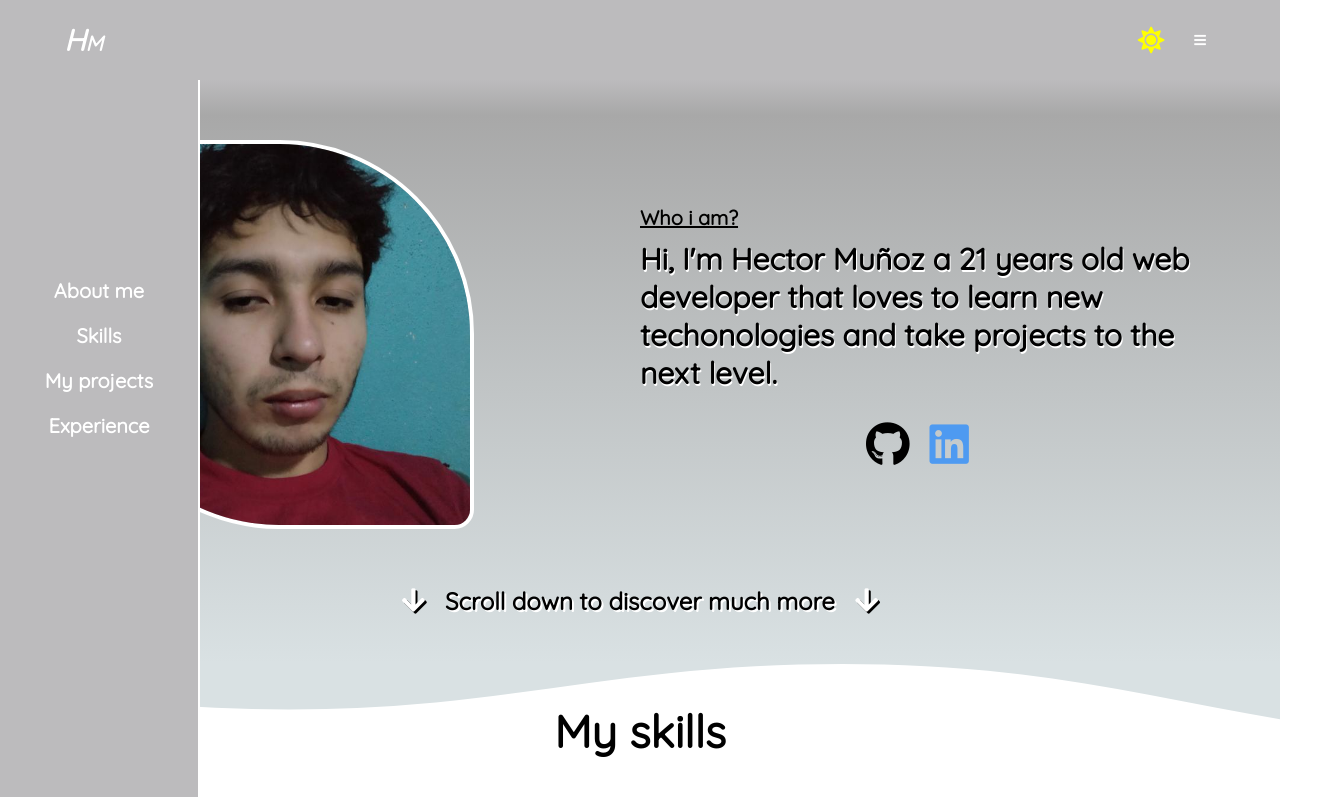
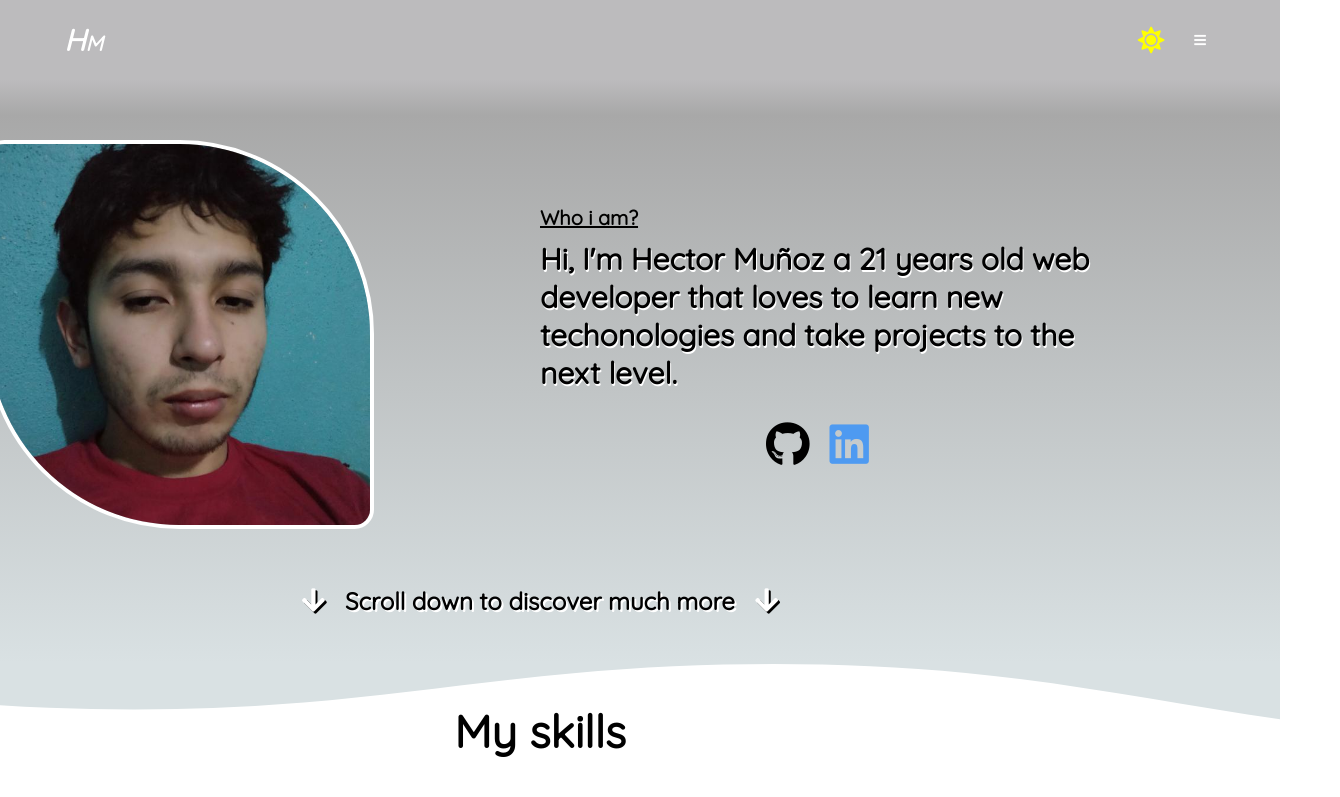
Before and after one commit to HectorMu/portfolio, a React (Create React App) app: page / in a window 1280 px wide. Shown: the top 797 px of the page, 1340 px wide, since content can reach past the window. Built offline with nearby package versions, Linux system fonts and the light colour scheme.

Commit message:
discard the way of make the sidebar with grid

```diff
--- a/src/App.css
+++ b/src/App.css
@@ -22,32 +22,9 @@
 .wrapper {
   display: grid;
   grid-template-columns: 0px 1fr;
+  margin-left: -200px;
   height: 100vh;
 }
-
 .wrapper.active {
-  grid-template-columns: 200px 1fr;
+  margin-left: -200px;
 }
-
-@keyframes smooth-close {
-  0% {
-    grid-template-columns: 0px 1fr;
-  }
-
-  100% {
-    grid-template-columns: 200px 1fr;
-  }
-}
-
-@media (min-width: 1000px) {
-  .wrapper.active {
-    grid-template-columns: 200px 1fr;
-    animation: ease 0.7s smooth-close;
-  }
-}
-
-@media (max-width: 500px) {
-  .wrapper.active {
-    grid-template-columns: 0px 1fr;
-  }
-}
--- a/src/components/Sidebar/Sidebar.css
+++ b/src/components/Sidebar/Sidebar.css
@@ -1,7 +1,7 @@
 .sidebar {
-  transform: translateX(-100%);
   transition: transform 0.2s ease-in-out;
   width: 200px;
+  transform: translateX(-200px);
   background: rgb(188, 187, 189);
   z-index: 100;
   border-right: 2px solid white;
@@ -10,8 +10,8 @@
 }
 
 .sidebar.active {
-  transform: translateX(0%);
-  transition: transform 0.2s ease-in-out;
+  transform: translateX(0px);
+  transition: trasform 0.2s ease-in-out;
 }
 
 .sidebar-links {
--- a/src/components/Sidebar/Sidebar.jsx
+++ b/src/components/Sidebar/Sidebar.jsx
@@ -6,7 +6,7 @@
 const Sidebar = () => {
   const { isActive } = useSidebarControl();
   return (
-    <nav className={`sidebar  ${isActive ? `active` : ``} `}>
+    <nav className={`sidebar ${isActive ? `active` : ``} `}>
       <div className="sidebar-links">
         <a className="link" href="#">
           About me
```
